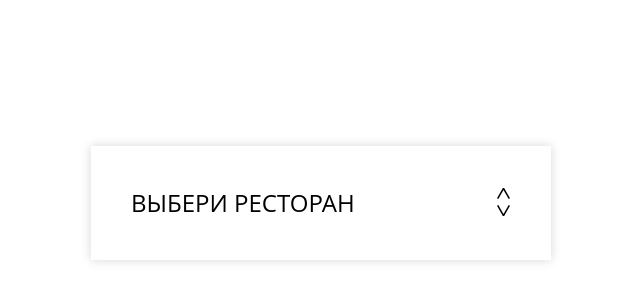
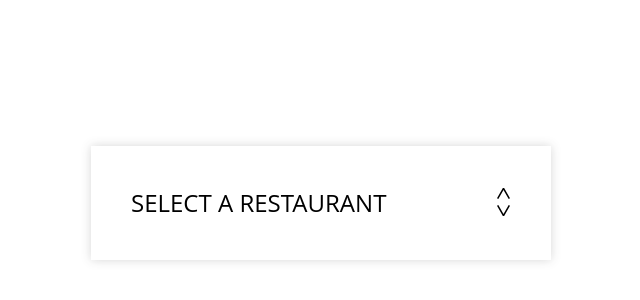
Before and after one commit to KaterynaTrushko/projectBurger_react, a React (Create React App) app in the folder react/: page / in a window 1280 px wide. Shown: the part 54-354 px from the top of the page, without its empty margins (319-959 px from the left). Built offline with nearby package versions, Linux system fonts and the light colour scheme; what re-base would draw is missing.

Commit message:
some improving

```diff
--- a/react/src/components/Landing.js
+++ b/react/src/components/Landing.js
@@ -30,7 +30,7 @@ const Landing = props => {
           onClick={displayList}
           className='restaurant_select_top-header font-effect-outline'
         >
-          {title ? title : 'Выбери ресторан'}
+          {title ? title : 'select a restaurant'}
         </div>
         <div className='arrow_picker'>
           <div className='arrow_picker-up'></div>
@@ -53,7 +53,7 @@ const Landing = props => {
       ) : null}
 
       {title && !display ? (
-        <button onClick={gotToRestaurant}>Перейти в ресторан</button>
+        <button onClick={gotToRestaurant}>go to restaurant</button>
       ) : null}
     </div>
   );
```
